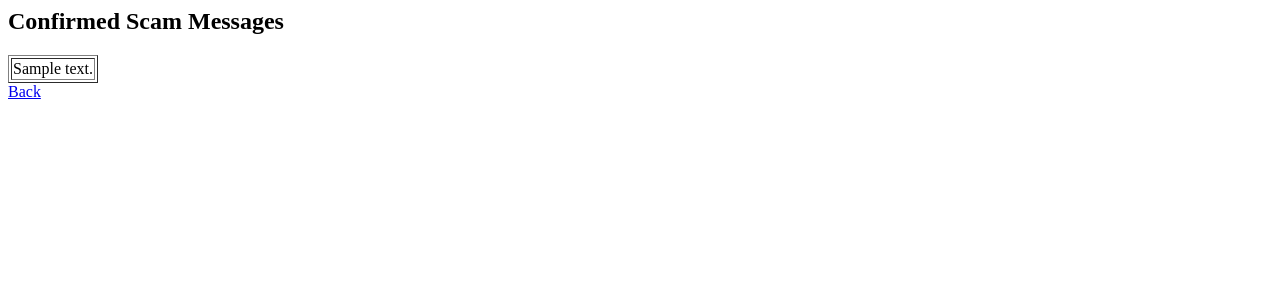
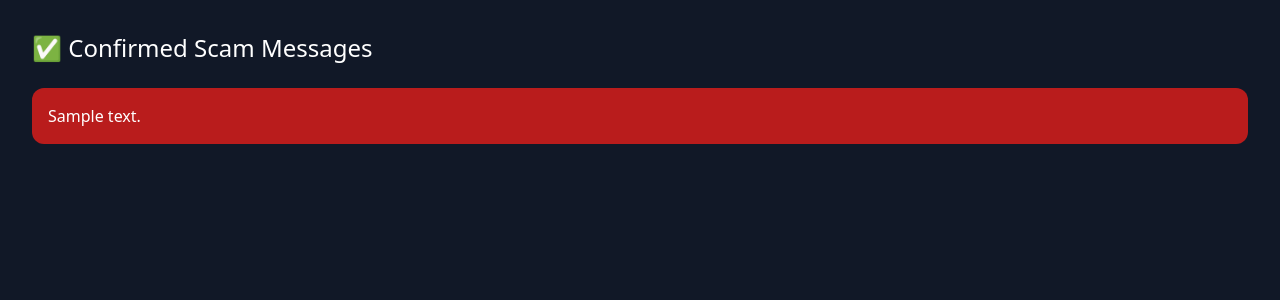
Before and after one commit to Mkumar262006/ai-fraud-message-detector, a Flask app: page /admin/confirmed in a window 1280 px wide. Shown: the top 300 px of the page. Run offline with Flask 3, Linux system fonts and the light colour scheme; tables that the repository leaves empty hold one stand-in row (values such as "Sample post"); some libraries are stand-ins or nearby versions.

Commit message:
Update confirmed.html

```diff
--- a/templates/confirmed.html
+++ b/templates/confirmed.html
@@ -1,13 +1,22 @@
-<h2>Confirmed Scam Messages</h2>
+<!DOCTYPE html>
+<html>
+<head>
+<script src="https://cdn.tailwindcss.com"></script>
+</head>
 
-<table border="1">
+<body class="bg-gray-900 text-white p-8">
+
+<h1 class="text-2xl mb-6">✅ Confirmed Scam Messages</h1>
+
+<div class="space-y-4">
 
 {% for row in data %}
-<tr>
-    <td>{{ row[0] }}</td>
-</tr>
+<div class="bg-red-700 p-4 rounded-xl">
+{{ row[0] }}
+</div>
 {% endfor %}
 
-</table>
+</div>
 
-<a href="/admin">Back</a>
+</body>
+</html>
```
